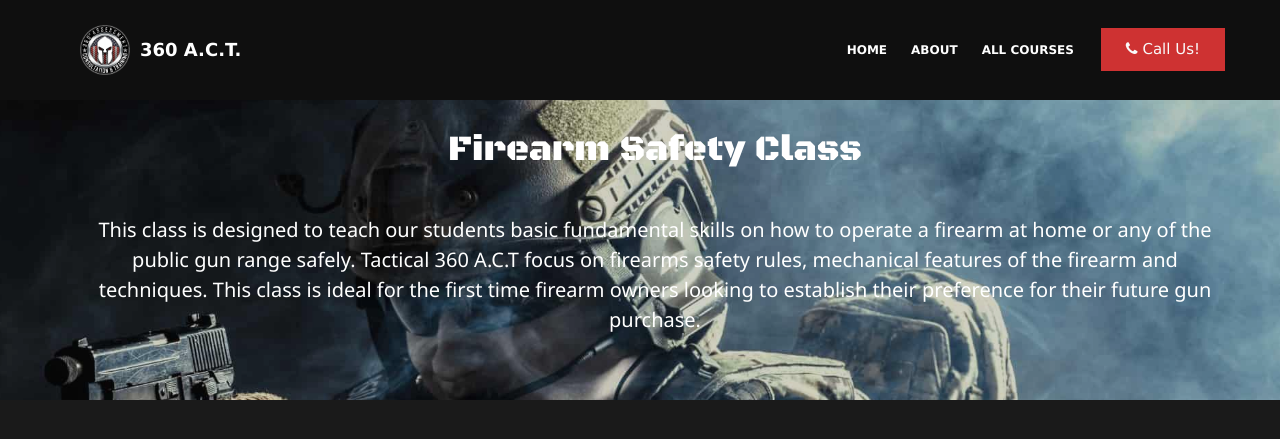
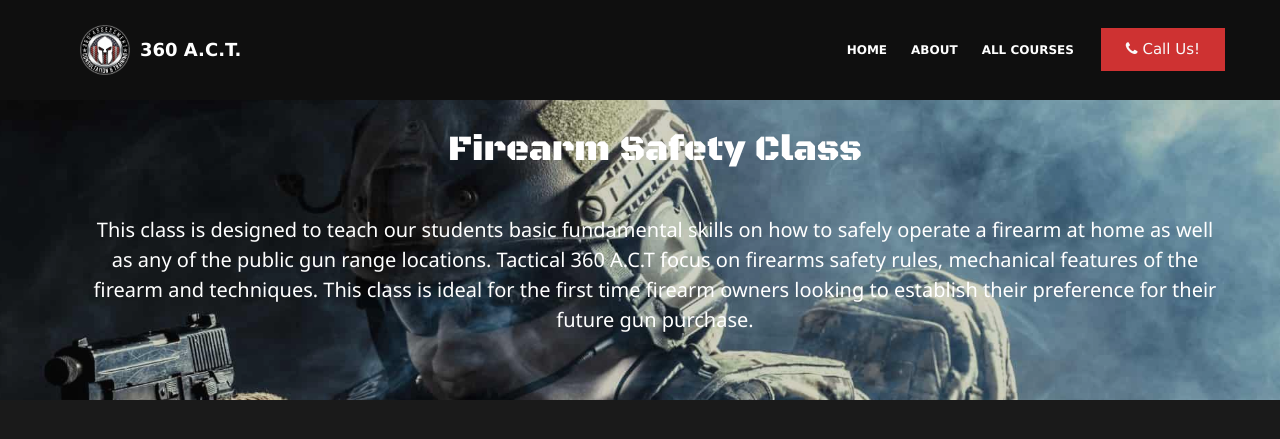
Before and after one commit to sduong9392/Tactical360ActWebsite, a Jekyll site: the page built from pages/Firearms Safety.md, in a window 1280 px wide and 1400 px high, cut to the strip 0-480 px from the top of the window. Shown: the top 439 px of the strip. Built offline with Jekyll 4.4.1, drawn with Linux system fonts in a browser that asks for light colours; comment, search, counter and statistics services are not loaded; some of the changed text lies outside the part shown.

Commit message:
pages/Firearms Safety.md updated from https://stackedit.io/

```diff
--- a/pages/Firearms Safety.md
+++ b/pages/Firearms Safety.md
@@ -2,12 +2,12 @@
 title: "Firearm Safety Class"
 price: "$50"
 image: "https://images.pexels.com/photos/3602946/pexels-photo-3602946.jpeg?auto=compress&cs=tinysrgb&dpr=2&h=750&w=1260"
-summary: This class is designed to teach our students basic fundamental skills on how to operate a firearm at home or any of the public gun range safely.  Tactical 360 A.C.T focus on firearms safety rules, mechanical features of the firearm and techniques.  This class is ideal for the first time firearm owners looking to establish their preference for their future gun purchase.
+summary: This class is designed to teach our students basic fundamental skills on how to safely operate a firearm at home as well as any of the public gun range locations.  Tactical 360 A.C.T focus on firearms safety rules, mechanical features of the firearm and techniques.  This class is ideal for the first time firearm owners looking to establish their preference for their future gun purchase.
 tag: "featured"
 ---
 
 
 <!--stackedit_data:
-eyJoaXN0b3J5IjpbMTA5NTc5MTUzOCwtMTY3NDEyMjIzMiwtMT
-A1Nzg0OTE0LC00OTU5OTI4ODBdfQ==
+eyJoaXN0b3J5IjpbLTE5MTM1NDcyMjMsLTE2NzQxMjIyMzIsLT
+EwNTc4NDkxNCwtNDk1OTkyODgwXX0=
 -->
```
